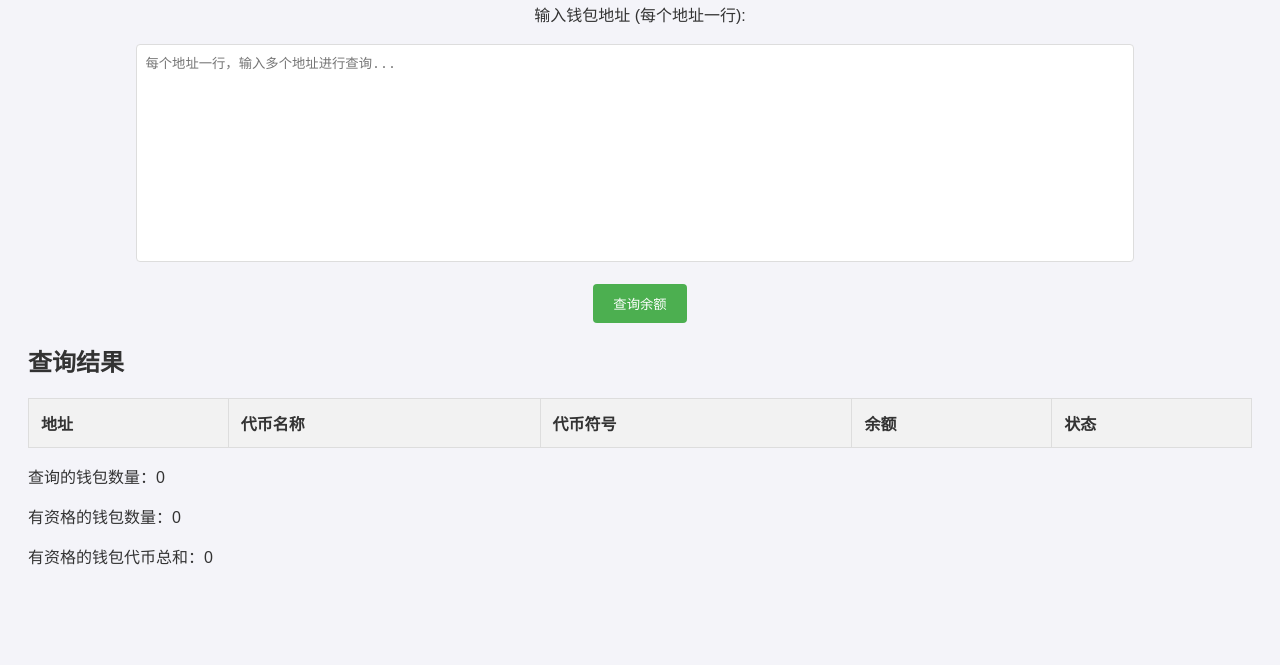
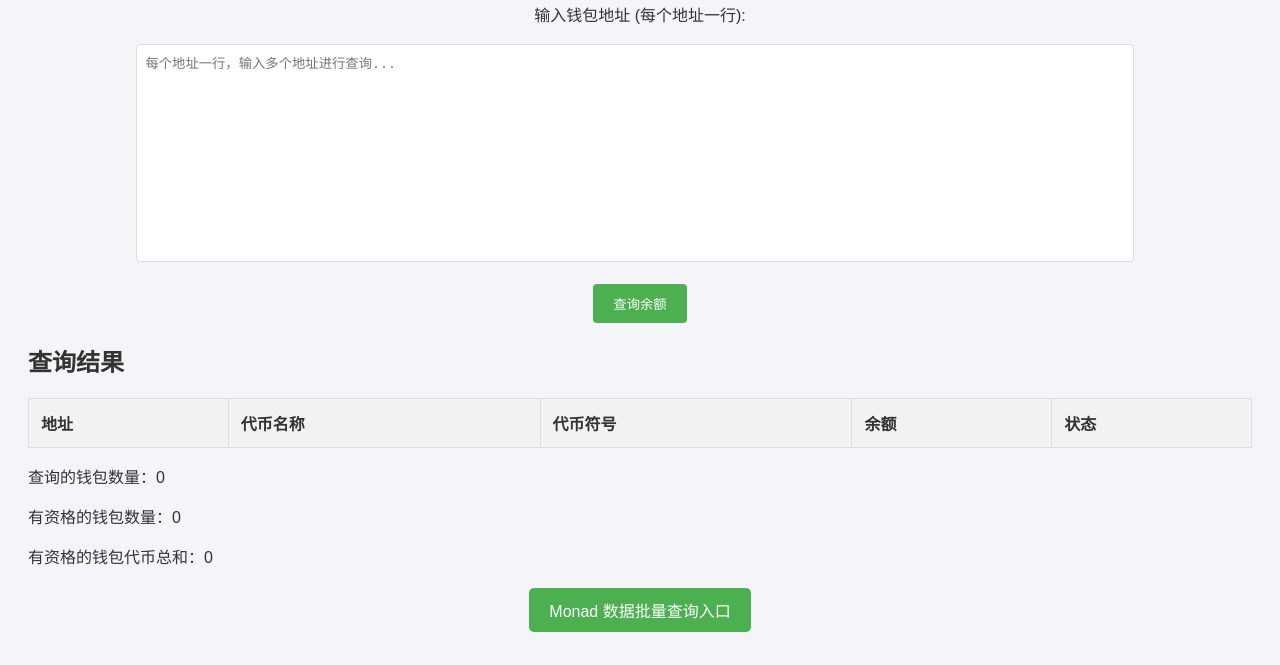
Before and after one commit to 7CCCCC21X/Monadcsw, a plain HTML site: page index.html in a window 1280 px wide. Shown: the part 135-800 px from the top of the page. Drawn offline with Linux system fonts and the light colour scheme.

Commit message:
Update index.html

```diff
--- a/index.html
+++ b/index.html
@@ -72,6 +72,22 @@
         .header-info a:hover {
             text-decoration: underline;
         }
+        .footer {
+            margin-top: 20px;
+            text-align: center;
+        }
+        .footer a {
+            display: inline-block;
+            padding: 10px 20px;
+            background-color: #4CAF50;
+            color: white;
+            border-radius: 5px;
+            text-decoration: none;
+            font-size: 16px;
+        }
+        .footer a:hover {
+            background-color: #45a049;
+        }
     </style>
 </head>
 <body>
@@ -108,6 +124,10 @@
         <p>查询的钱包数量：<span id="totalWallets">0</span></p>
         <p>有资格的钱包数量：<span id="qualifiedWallets">0</span></p>
         <p>有资格的钱包代币总和：<span id="totalQualifiedBalance">0</span></p>
+    </div>
+
+    <div class="footer">
+        <a href="https://monadshuju.vercel.app/" target="_blank">Monad 数据批量查询入口</a>
     </div>
 
     <script>
```
